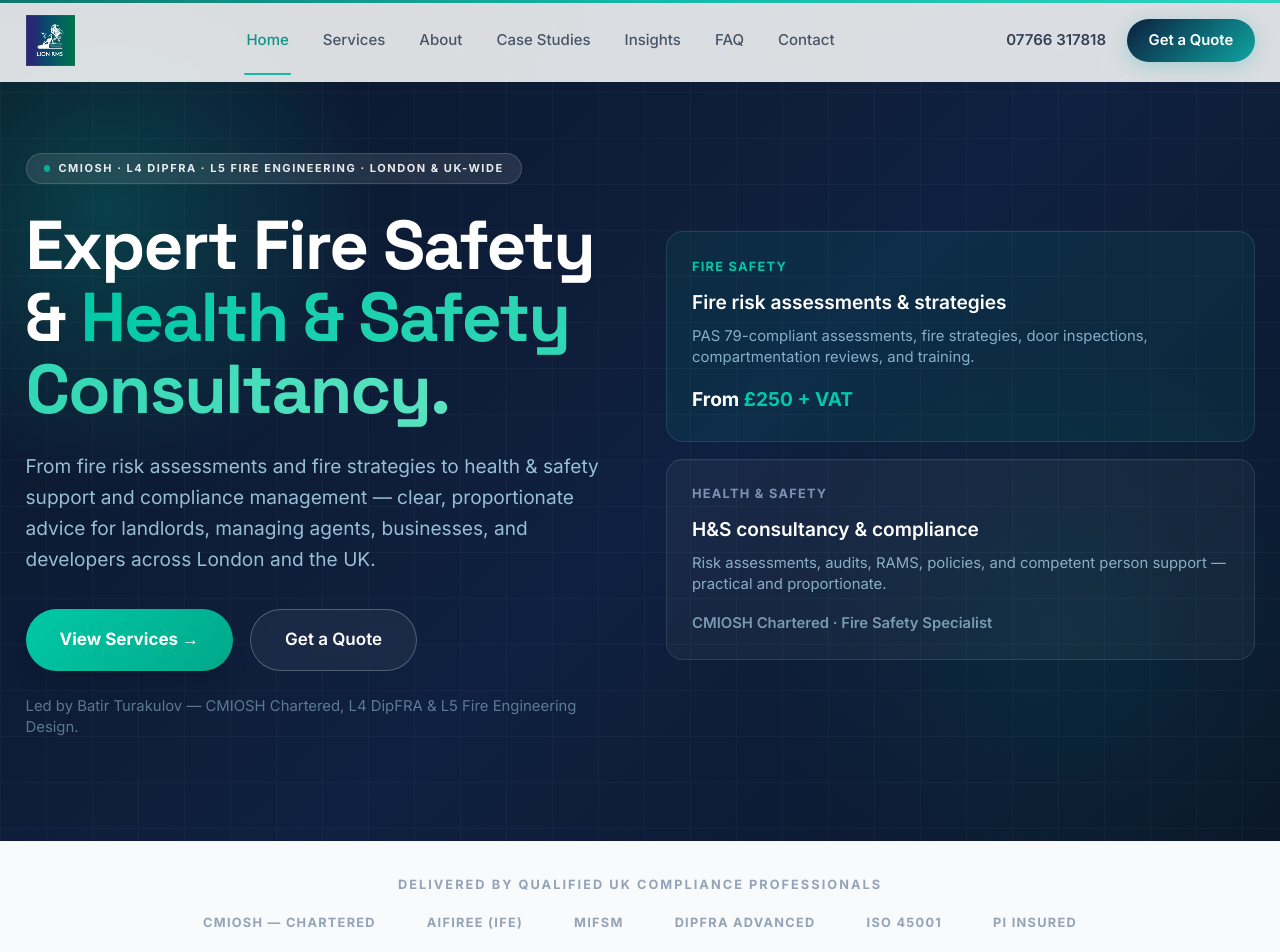
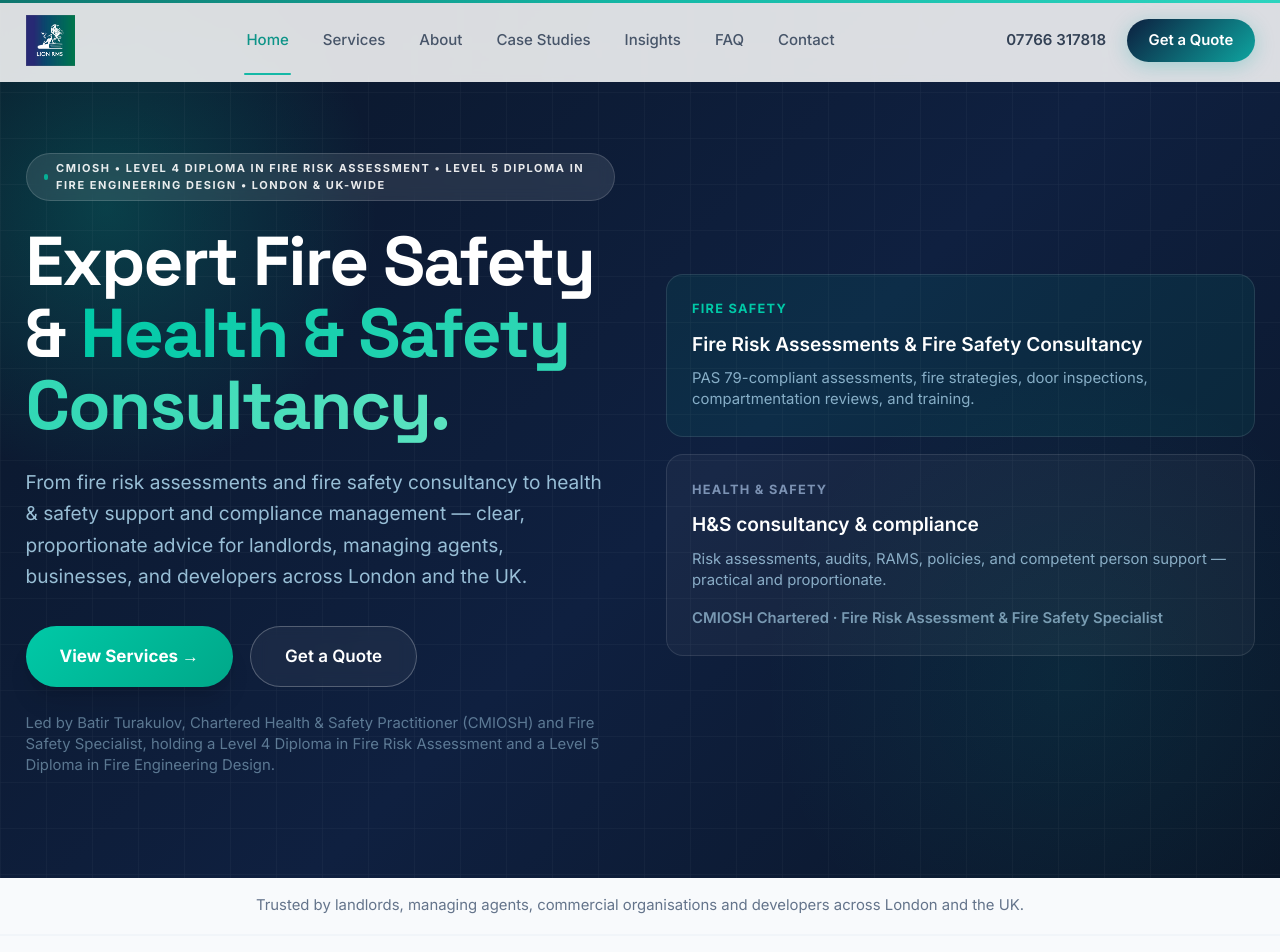
Before and after one commit to batir77777/lion-rms-website, a Next.js app: page / in a window 1280 px wide. Shown: the top 952 px of the page. Built offline with nearby package versions, Linux system fonts and the light colour scheme.

Commit message:
Refine hero positioning: expand credentials, remove pricing, add trust statement
Updated the page metadata and descriptions to enhance clarity and detail about services offered. Adjusted the presentation of qualifications and trust statements.

```diff
--- a/app/page.tsx
+++ b/app/page.tsx
@@ -5,12 +5,12 @@ import { CREDENTIALS, TESTIMONIALS, STATS, WHO_WE_HELP, PROCESS_STEPS } from "@/
 export const metadata: Metadata = {
   title: "Fire Risk Assessment & H&S Consultancy London — Lion RMS",
   description:
-    "Expert fire risk assessments, fire strategies, and health & safety consultancy across London and the UK. Led by Batir Turakulov, CMIOSH. Book a consultation.",
+    "Expert fire risk assessments and health & safety consultancy across London and the UK. Led by Batir Turakulov, CMIOSH, Level 4 DipFRA, Level 5 Fire Engineering Design. Book a consultation.",
 };
 
 const SERVICES_FS = [
   { icon: "🔥", title: "Fire Risk Assessments", desc: "PAS 79-compliant assessments for residential and commercial premises — clear, prioritised, and proportionate." },
-  { icon: "📐", title: "Fire Strategies", desc: "Bespoke fire strategies for new developments, change-of-use, and complex buildings." },
+  { icon: "📐", title: "Fire Safety Consultancy", desc: "Specialist fire safety advice for new developments, change-of-use, complex buildings, and ongoing compliance support." },
   { icon: "🏗️", title: "Health & Safety Audits", desc: "Risk assessments, audits, RAMS, policies, and competent person support." },
   { icon: "📋", title: "Compliance Management", desc: "Actions tracked, reviews scheduled, documentation audit-ready — one consultancy from assessment to ongoing compliance." },
 ];
@@ -40,7 +40,7 @@ export default function HomePage() {
             <div>
               <span className="inline-flex items-center gap-2 rounded-full border border-white/15 bg-white/10 px-4 py-1.5 text-[11px] font-bold uppercase tracking-[0.14em] text-white/90 backdrop-blur">
                 <span className="h-1.5 w-1.5 animate-pulse rounded-full" style={{ background: "#00c9a7" }} aria-hidden />
-                CMIOSH &middot; L4 DipFRA &middot; L5 Fire Engineering &middot; London &amp; UK-wide
+                CMIOSH &bull; Level 4 Diploma in Fire Risk Assessment &bull; Level 5 Diploma in Fire Engineering Design &bull; London &amp; UK-wide
               </span>
 
               <h1 className="mt-6 text-[clamp(2.4rem,5.4vw,4.4rem)] font-extrabold leading-[1.04] tracking-tight text-white">
@@ -51,7 +51,7 @@ export default function HomePage() {
               </h1>
 
               <p className="mt-6 max-w-xl text-lg leading-relaxed" style={{ color: "rgba(186,230,253,0.8)" }}>
-                From fire risk assessments and fire strategies to health &amp; safety support and compliance management —
+                From fire risk assessments and fire safety consultancy to health &amp; safety support and compliance management —
                 clear, proportionate advice for landlords, managing agents, businesses, and developers across London and the UK.
               </p>
 
@@ -72,7 +72,7 @@ export default function HomePage() {
               </div>
 
               <p className="mt-6 text-sm" style={{ color: "rgba(186,230,253,0.45)" }}>
-                Led by Batir Turakulov — CMIOSH Chartered, L4 DipFRA &amp; L5 Fire Engineering Design.
+                Led by Batir Turakulov, Chartered Health &amp; Safety Practitioner (CMIOSH) and Fire Safety Specialist, holding a Level 4 Diploma in Fire Risk Assessment and a Level 5 Diploma in Fire Engineering Design.
               </p>
             </div>
 
@@ -80,22 +80,28 @@ export default function HomePage() {
             <div className="hidden lg:grid grid-cols-1 gap-4">
               <div className="rounded-2xl border border-white/10 p-6" style={{ background: "rgba(0,201,167,0.08)" }}>
                 <p className="text-xs font-bold uppercase tracking-widest mb-3" style={{ color: "#00c9a7" }}>Fire Safety</p>
-                <p className="text-white font-semibold text-lg">Fire risk assessments &amp; strategies</p>
+                <p className="text-white font-semibold text-lg">Fire Risk Assessments &amp; Fire Safety Consultancy</p>
                 <p className="mt-2 text-sm" style={{ color: "rgba(186,230,253,0.7)" }}>PAS 79-compliant assessments, fire strategies, door inspections, compartmentation reviews, and training.</p>
-                <p className="mt-4 text-lg font-bold text-white">From <span style={{ color: "#00c9a7" }}>&pound;250 + VAT</span></p>
-              </div>
+                              </div>
               <div className="rounded-2xl border border-white/10 p-6" style={{ background: "rgba(255,255,255,0.04)" }}>
                 <p className="text-xs font-bold uppercase tracking-widest mb-3 text-blue-200/60">Health &amp; Safety</p>
                 <p className="text-white font-semibold text-lg">H&amp;S consultancy &amp; compliance</p>
                 <p className="mt-2 text-sm" style={{ color: "rgba(186,230,253,0.7)" }}>Risk assessments, audits, RAMS, policies, and competent person support — practical and proportionate.</p>
-                <p className="mt-4 text-sm font-semibold" style={{ color: "rgba(186,230,253,0.6)" }}>CMIOSH Chartered &middot; Fire Safety Specialist</p>
+                <p className="mt-4 text-sm font-semibold" style={{ color: "rgba(186,230,253,0.6)" }}>CMIOSH Chartered &middot; Fire Risk Assessment &amp; Fire Safety Specialist</p>
               </div>
             </div>
           </div>
         </div>
       </section>
 
-      {/* ── CREDENTIALS STRIP ── */}
+      {/* ── TRUST STATEMENT ── */}
+<div className="bg-slate-50 border-b border-slate-100 py-4 text-center">
+  <p className="text-sm text-slate-500">
+    Trusted by landlords, managing agents, commercial organisations and developers across London and the UK.
+  </p>
+</div>
+
+{/* ── CREDENTIALS STRIP ── */}
       <div className="border-y border-slate-100 bg-slate-50">
         <div className="mx-auto max-w-6xl px-4 py-8 sm:px-6">
           <p className="mb-5 text-center text-xs font-bold uppercase tracking-[0.16em] text-slate-400">
@@ -252,7 +258,7 @@ export default function HomePage() {
             </Link>
           </div>
           <p className="mt-6 text-sm" style={{ color: "rgba(186,230,253,0.4)" }}>
-            Batir Turakulov CMIOSH &middot; L4 DipFRA &middot; L5 Fire Engineering &middot; Lion Risk Management Solutions
+            Batir Turakulov, CMIOSH &bull; Level 4 DipFRA &bull; Level 5 Fire Engineering Design &bull; Lion Risk Management Solutions
           </p>
         </div>
       </section>
```
